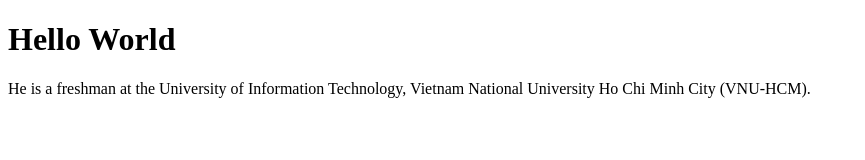
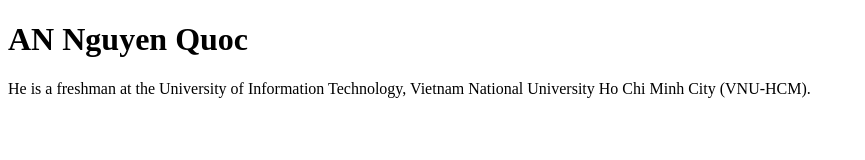
Before and after one commit to Andoryou/Andoryou.github.io, a plain HTML site: page index.html in a window 1280 px wide. Shown: the whole page, without its empty margins (0-865 px from the left). Drawn offline with Linux system fonts and the light colour scheme.

Commit message:
Update2.html

```diff
--- a/index.html
+++ b/index.html
@@ -1,7 +1,7 @@
 <!DOCTYPE html>
 <html>
 <body>
-<h1>Hello World</h1>
+<h1>AN Nguyen Quoc</h1>
 <p>He is a freshman at the University of Information Technology, Vietnam National University Ho Chi Minh City (VNU-HCM).</p>
 </body>
 </html>
```
